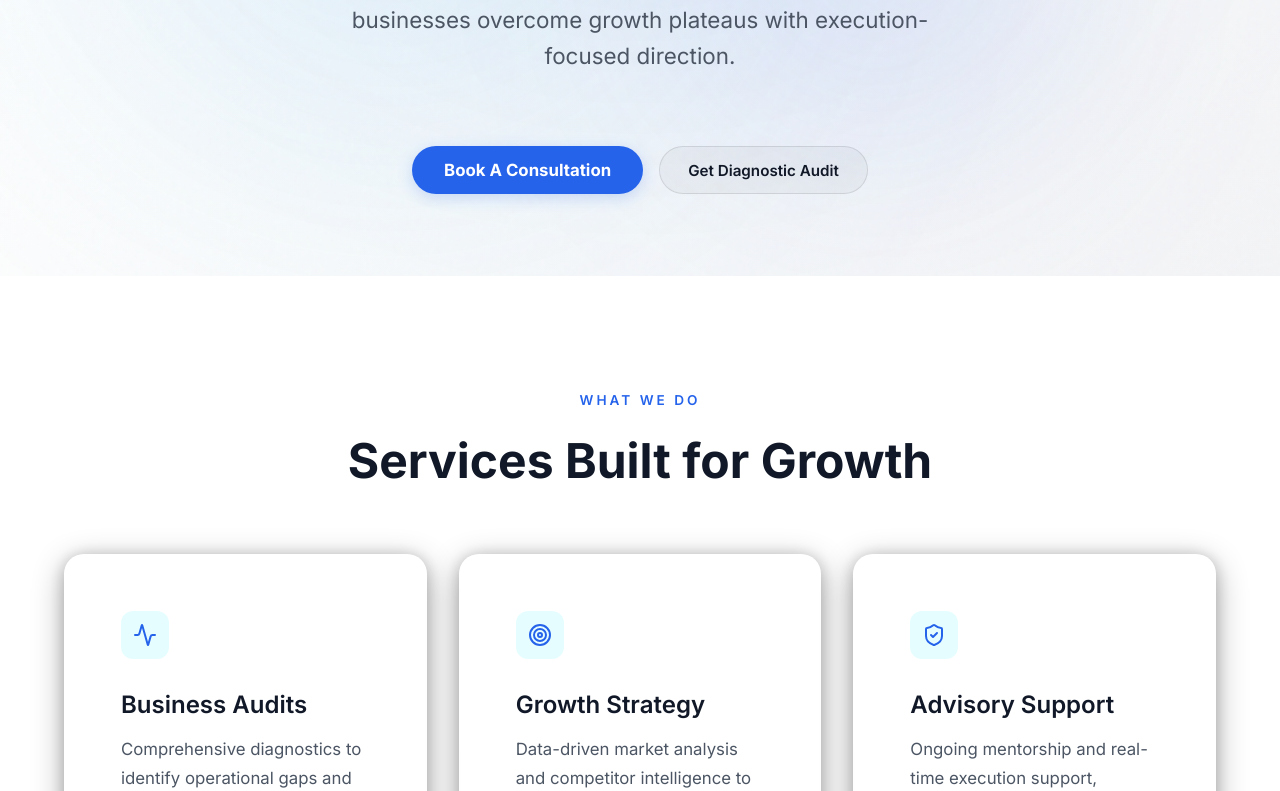
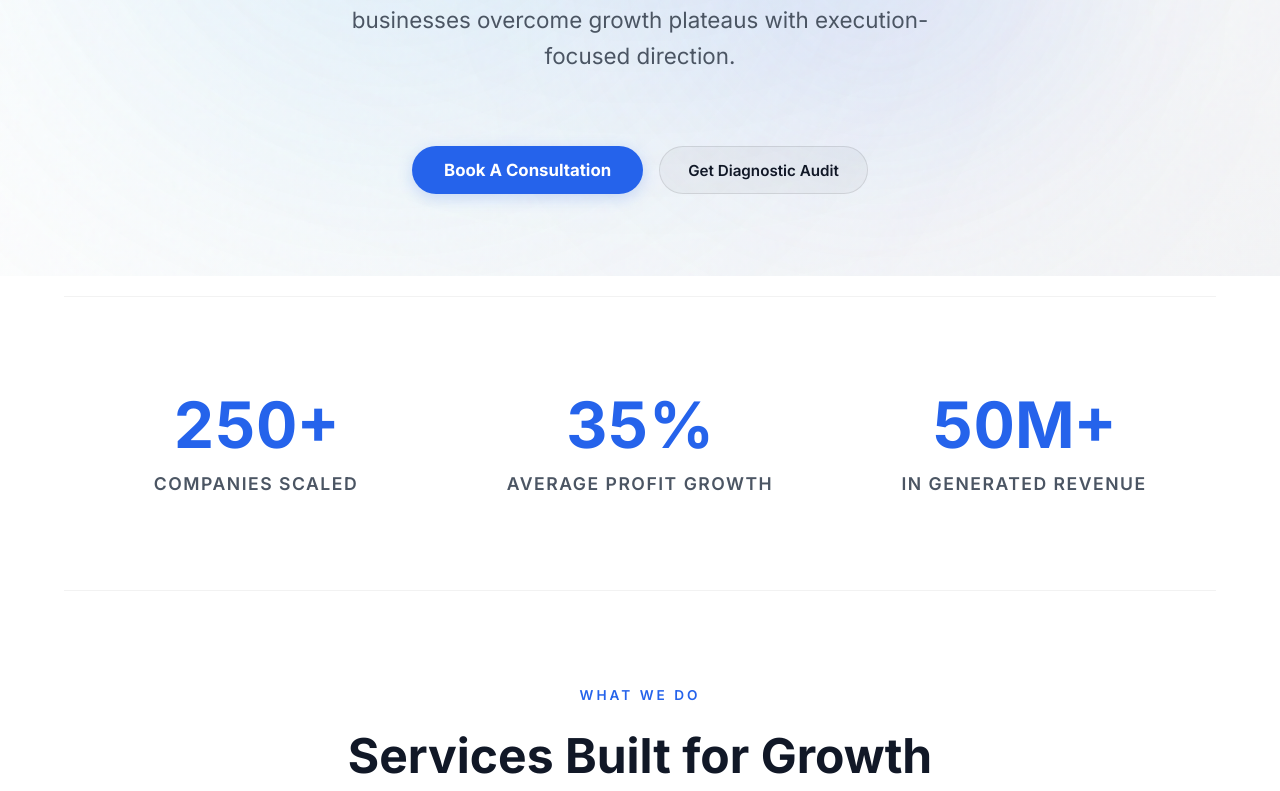
Before and after one commit to Shauryan28/Blubric, a React (Vite) app: page / in a window 1280 px wide. Shown: the part 524-1315 px from the top of the page. Built offline with nearby package versions, Linux system fonts and the light colour scheme.

Commit message:
Add animated interactive testimonial counter to Home page

```diff
--- /dev/null
+++ b/src/components/AnimatedCounter.tsx
@@ -0,0 +1,33 @@
+import { useEffect, useRef } from "react";
+import { useInView, useMotionValue, useSpring } from "framer-motion";
+
+interface AnimatedCounterProps {
+  from?: number;
+  to: number;
+  suffix?: string;
+}
+
+export default function AnimatedCounter({ from = 0, to, suffix = "" }: AnimatedCounterProps) {
+  const ref = useRef<HTMLSpanElement>(null);
+  const inView = useInView(ref, { once: true, margin: "-100px" });
+  const motionValue = useMotionValue(from);
+  // We use a spring config that roughly matches the duration
+  const springValue = useSpring(motionValue, { damping: 50, stiffness: 100 });
+
+  useEffect(() => {
+    if (inView) {
+      motionValue.set(to);
+    }
+  }, [inView, motionValue, to]);
+
+  useEffect(() => {
+    const unsubscribe = springValue.on("change", (latest) => {
+      if (ref.current) {
+        ref.current.textContent = Intl.NumberFormat("en-US").format(Math.floor(latest)) + suffix;
+      }
+    });
+    return () => unsubscribe();
+  }, [springValue, suffix]);
+
+  return <span ref={ref}>{from}{suffix}</span>;
+}
--- a/src/pages/Home.tsx
+++ b/src/pages/Home.tsx
@@ -1,5 +1,6 @@
 import { motion } from 'framer-motion';
 import GlassSurface from '../components/GlassSurface';
+import AnimatedCounter from '../components/AnimatedCounter';
 
 import { Target, Activity, Zap, ShieldCheck, Search, Map, FileText, Settings, Users } from 'lucide-react';
 import './pages.css';
@@ -46,6 +47,41 @@ export default function Home() {
           <button className="cta-button primary-cta">Book a Consultation</button>
           <button className="secondary-cta">Get Diagnostic Audit</button>
         </motion.div>
+      </section>
+
+      <section className="impact-section">
+        <div className="impact-container">
+          <motion.div
+            className="impact-card"
+            initial={{ opacity: 0, y: 30 }}
+            whileInView={{ opacity: 1, y: 0 }}
+            viewport={{ once: true, margin: "-100px" }}
+            transition={{ duration: 0.6 }}
+          >
+            <h3 className="impact-number"><AnimatedCounter to={250} suffix="+" /></h3>
+            <p className="impact-label">Companies Scaled</p>
+          </motion.div>
+          <motion.div
+            className="impact-card"
+            initial={{ opacity: 0, y: 30 }}
+            whileInView={{ opacity: 1, y: 0 }}
+            viewport={{ once: true, margin: "-100px" }}
+            transition={{ duration: 0.6, delay: 0.2 }}
+          >
+            <h3 className="impact-number"><AnimatedCounter to={35} suffix="%" /></h3>
+            <p className="impact-label">Average Profit Growth</p>
+          </motion.div>
+          <motion.div
+            className="impact-card"
+            initial={{ opacity: 0, y: 30 }}
+            whileInView={{ opacity: 1, y: 0 }}
+            viewport={{ once: true, margin: "-100px" }}
+            transition={{ duration: 0.6, delay: 0.4 }}
+          >
+            <h3 className="impact-number"><AnimatedCounter to={50} suffix="M+" /></h3>
+            <p className="impact-label">In Generated Revenue</p>
+          </motion.div>
+        </div>
       </section>
 
       <section className="section-container">
--- a/src/pages/pages.css
+++ b/src/pages/pages.css
@@ -215,6 +215,53 @@ textarea.form-input {
   padding: 4rem 0;
 }
 
+/* Impact / Testimonial Counter Section */
+.impact-section {
+  padding: 4rem 1rem;
+  background: var(--bg-primary);
+  border-top: 1px solid rgba(0,0,0,0.05);
+  border-bottom: 1px solid rgba(0,0,0,0.05);
+  position: relative;
+  z-index: 2;
+}
+
+.impact-container {
+  display: flex;
+  justify-content: space-around;
+  align-items: center;
+  max-width: 1200px;
+  margin: 0 auto;
+  gap: 2rem;
+  flex-wrap: wrap;
+}
+
+.impact-card {
+  display: flex;
+  flex-direction: column;
+  align-items: center;
+  text-align: center;
+  flex: 1;
+  min-width: 250px;
+  padding: 2rem;
+}
+
+.impact-number {
+  font-size: clamp(3rem, 5vw, 4.5rem);
+  font-weight: 800;
+  color: var(--accent-color);
+  line-height: 1;
+  margin-bottom: 1rem;
+  font-variant-numeric: tabular-nums;
+}
+
+.impact-label {
+  font-size: 1.1rem;
+  font-weight: 600;
+  color: var(--text-secondary);
+  text-transform: uppercase;
+  letter-spacing: 1.5px;
+}
+
 .timeline-line {
   position: absolute;
   left: 24px;
```
